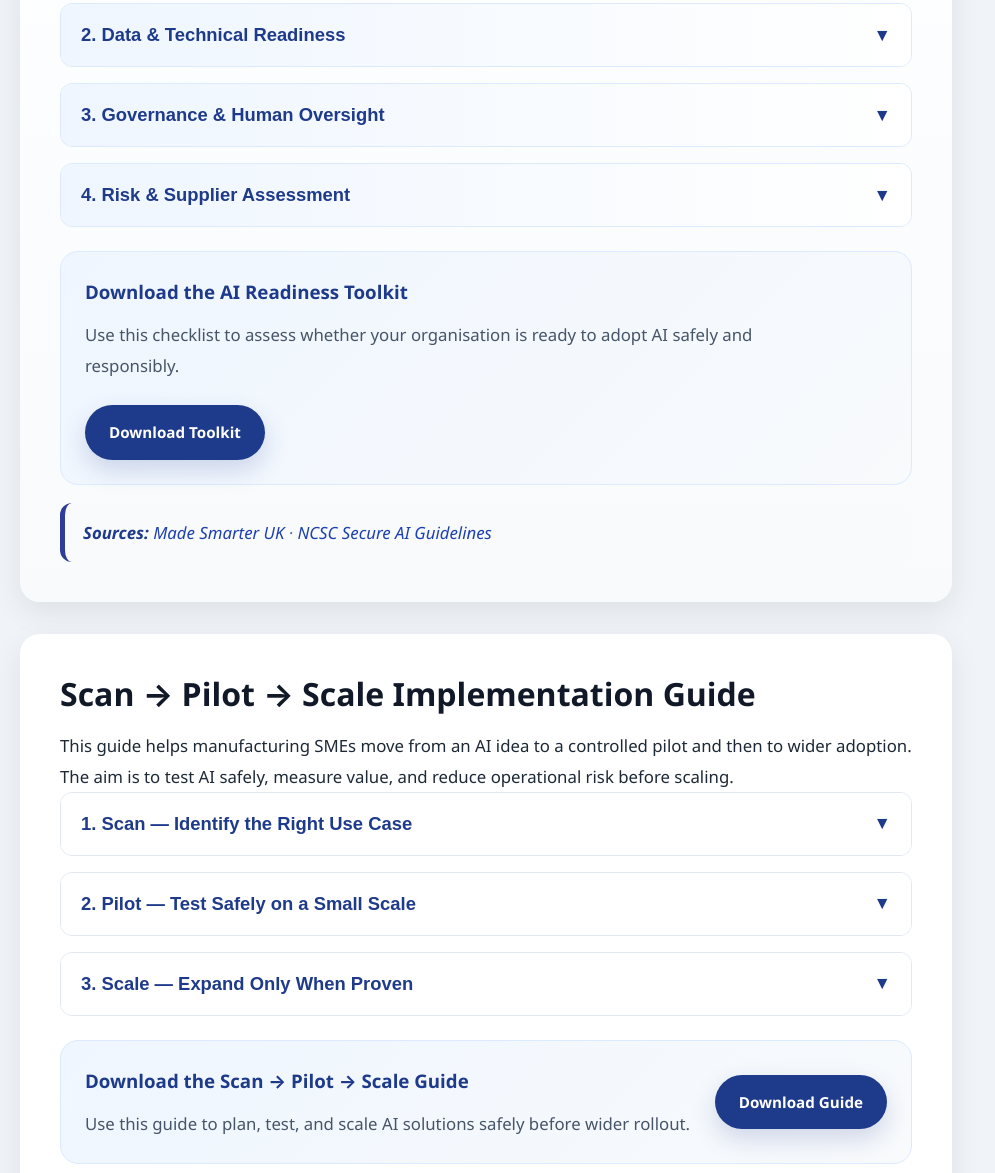
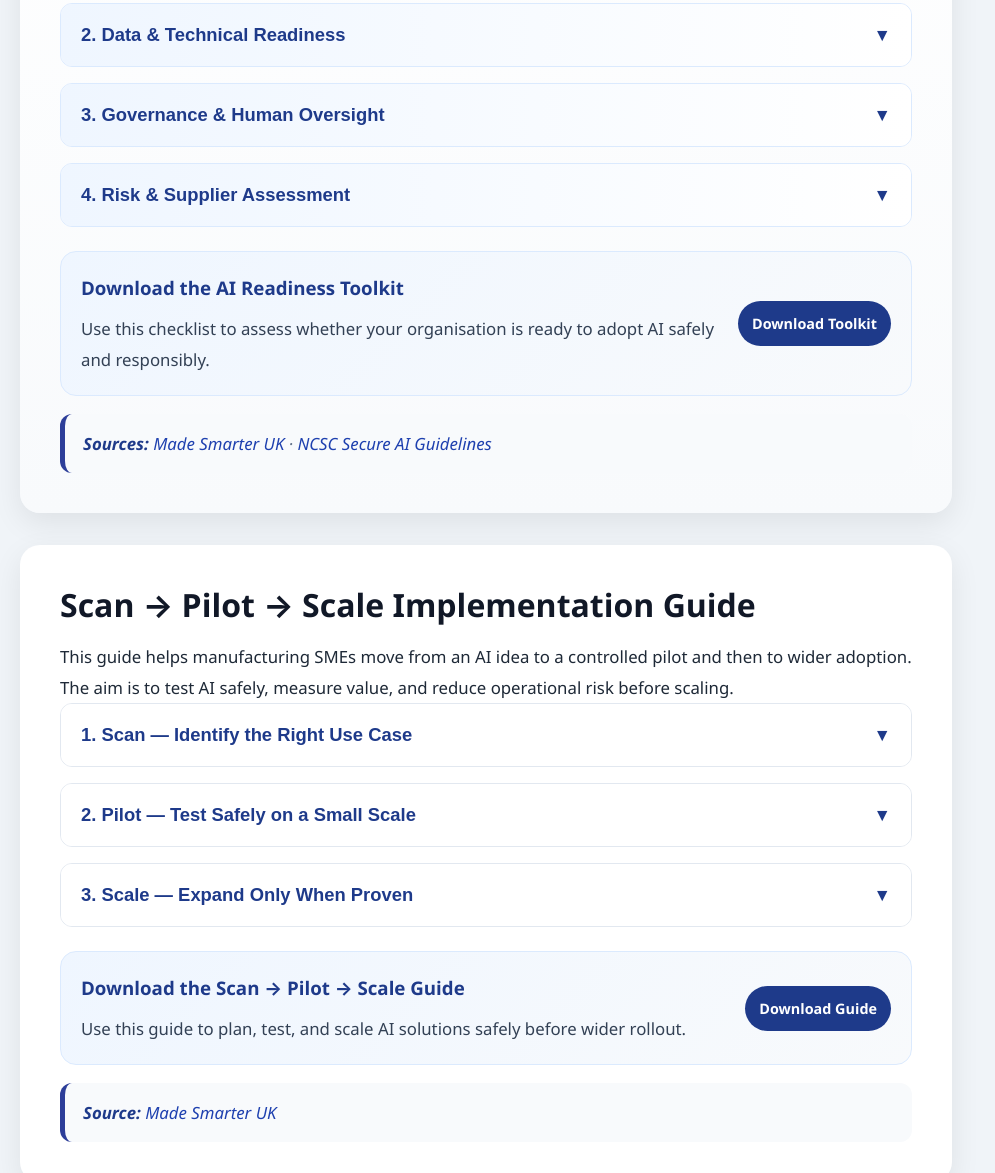
Before and after one commit to NWSmart5/NWSmart5.github.io, a plain HTML site: page safe-ai.html in a window 1280 px wide. Shown: the part 9150-10323 px from the top of the page, without its empty margins (0-995 px from the left). Drawn offline with Linux system fonts and the light colour scheme.

Commit message:
Update safe-ai.html

```diff
--- a/safe-ai.html
+++ b/safe-ai.html
@@ -1513,64 +1513,38 @@
             background: linear-gradient(90deg, #dbeafe, #eff6ff);
         }
 
-     .toolkit-download-strip {
+    .toolkit-download-strip {
     margin-top: 24px;
-    padding: 24px;
-    border-radius: 18px;
-
+    padding: 20px;
+    border-radius: 16px;
     background: linear-gradient(135deg, #eff6ff, #f8fafc);
     border: 1px solid #dbeafe;
-
     display: flex;
     justify-content: space-between;
+    gap: 18px;
     align-items: center;
-    gap: 24px;
-    flex-wrap: wrap;
 }
 
 .toolkit-download-strip h3 {
     color: #1e3a8a;
-    margin-bottom: 10px;
+    margin-bottom: 8px;
 }
 
 .toolkit-download-strip p {
     margin: 0;
-    color: #475569;
-    max-width: 700px;
+    color: #334155;
 }
 
 .toolkit-badge {
-    display: inline-flex;
-    align-items: center;
-    justify-content: center;
-
+    display: inline-block;
     background: #1e3a8a;
-    color: white !important;
-
-    padding: 14px 24px;
-
+    color: white;
+    padding: 10px 14px;
     border-radius: 999px;
-
     font-weight: 600;
-    font-size: 0.95rem;
-
+    white-space: nowrap;
+    font-size: 0.9rem;
     text-decoration: none;
-
-    transition:
-        transform 0.25s ease,
-        box-shadow 0.25s ease,
-        background 0.25s ease;
-
-    box-shadow:
-        0 10px 24px rgba(30, 58, 138, 0.18);
-}
-
-.toolkit-badge:hover {
-    background: #2563eb;
-    transform: translateY(-2px);
-
-    box-shadow:
-        0 14px 28px rgba(37, 99, 235, 0.24);
 }
 
 @media (max-width: 700px) {
```
